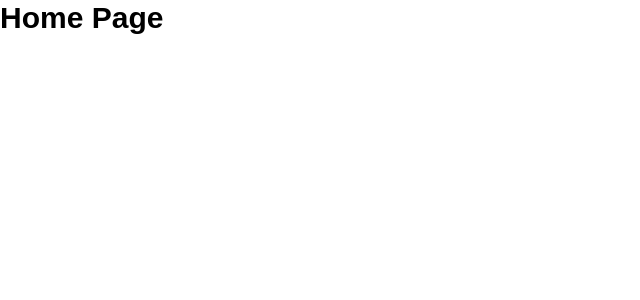
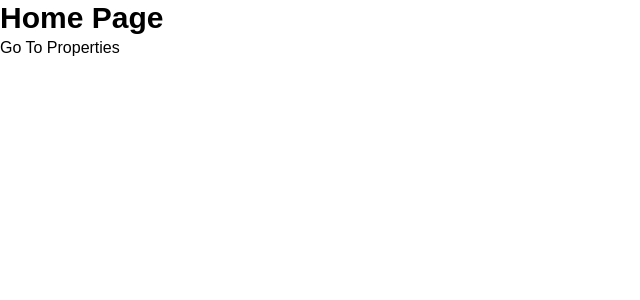
Before and after one commit to amarkpark/traversy-nextjs, a Next.js app: page / in a window 1280 px wide. Shown: the top 300 px of the page, without its empty margins (0-640 px from the left). Built offline with nearby package versions, Linux system fonts and the light colour scheme.

Commit message:
Lesson 10: add properties routes

```diff
--- a/app/page.jsx
+++ b/app/page.jsx
@@ -1,7 +1,10 @@
+import Link from "next/link";
+
 const HomePage = () => {
   return (
     <div>
       <h1 className="text-3xl font-bold">Home Page</h1>
+      <Link href="/properties">Go To Properties</Link>
     </div>
    );
 }
--- /dev/null
+++ b/app/properties/[id]/page.jsx
@@ -0,0 +1,7 @@
+const PropertyDetailPage = () => {
+  return (
+    <div>PropertyDetailPage</div>
+   );
+}
+
+export default PropertyDetailPage;
--- /dev/null
+++ b/app/properties/add/page.jsx
@@ -0,0 +1,7 @@
+const AddPropertyPage = () => {
+  return (
+    <div>AddPropertyPage</div>
+   );
+}
+
+export default AddPropertyPage;
--- /dev/null
+++ b/app/properties/page.jsx
@@ -0,0 +1,7 @@
+const PropertiesPage = () => {
+  return (
+    <div>PropertiesPage</div>
+   );
+}
+
+export default PropertiesPage;
```
